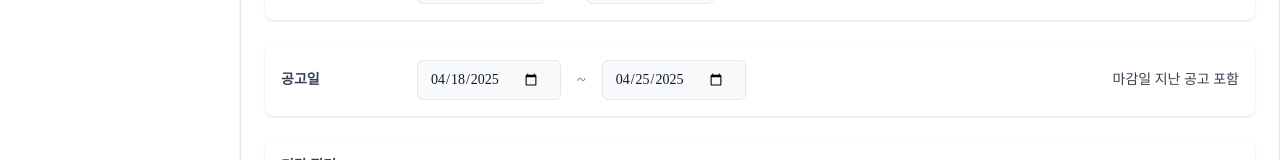
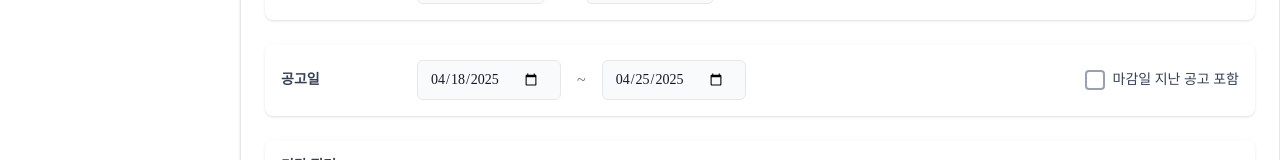
Before and after one commit to GomgomKim/cliwant-demo, a Next.js app: page /bids in a window 1280 px wide. Shown: the part 624-784 px from the top of the page. Built offline with nearby package versions, Linux system fonts and the light colour scheme.

Commit message:
feat: 체크박스 css 수정

```diff
--- a/src/features/bidSearch/ui/SearchFilterComponents/DateFilter.tsx
+++ b/src/features/bidSearch/ui/SearchFilterComponents/DateFilter.tsx
@@ -50,7 +50,7 @@ export function DateFilter({
           id="include-expired"
           checked={includeExpired}
           onCheckedChange={() => toggleIncludeExpired()}
-          className="!text-blue-600 focus:!ring-blue-600"
+          className="!h-5 !w-5 !rounded !border-2 !border-gray-400 !bg-white !text-blue-600 !transition-all !duration-200 focus:!ring-1 focus:!ring-blue-600"
         />
         <label htmlFor="include-expired" className="!text-sm !text-gray-700">
           마감일 지난 공고 포함
```
